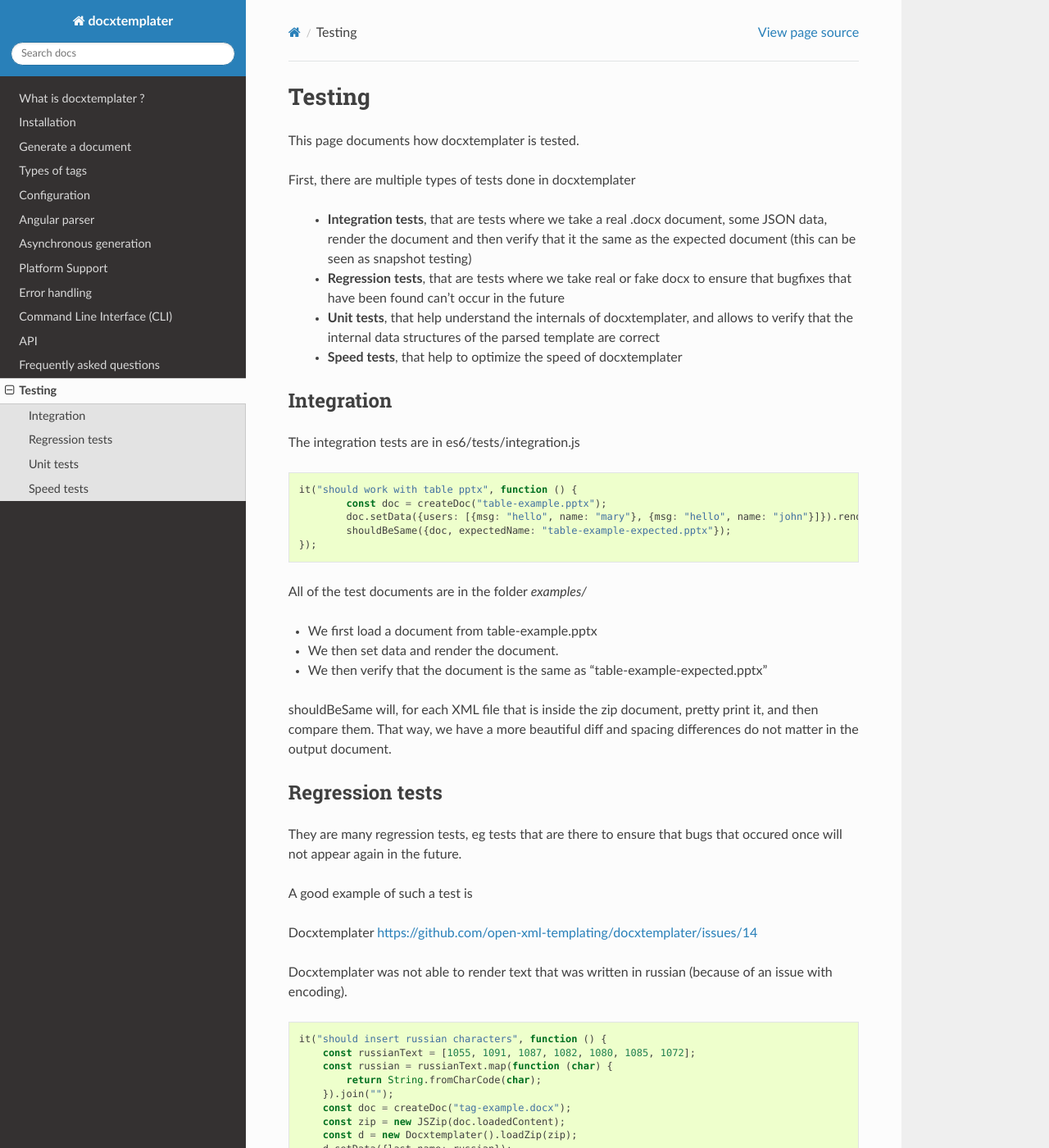
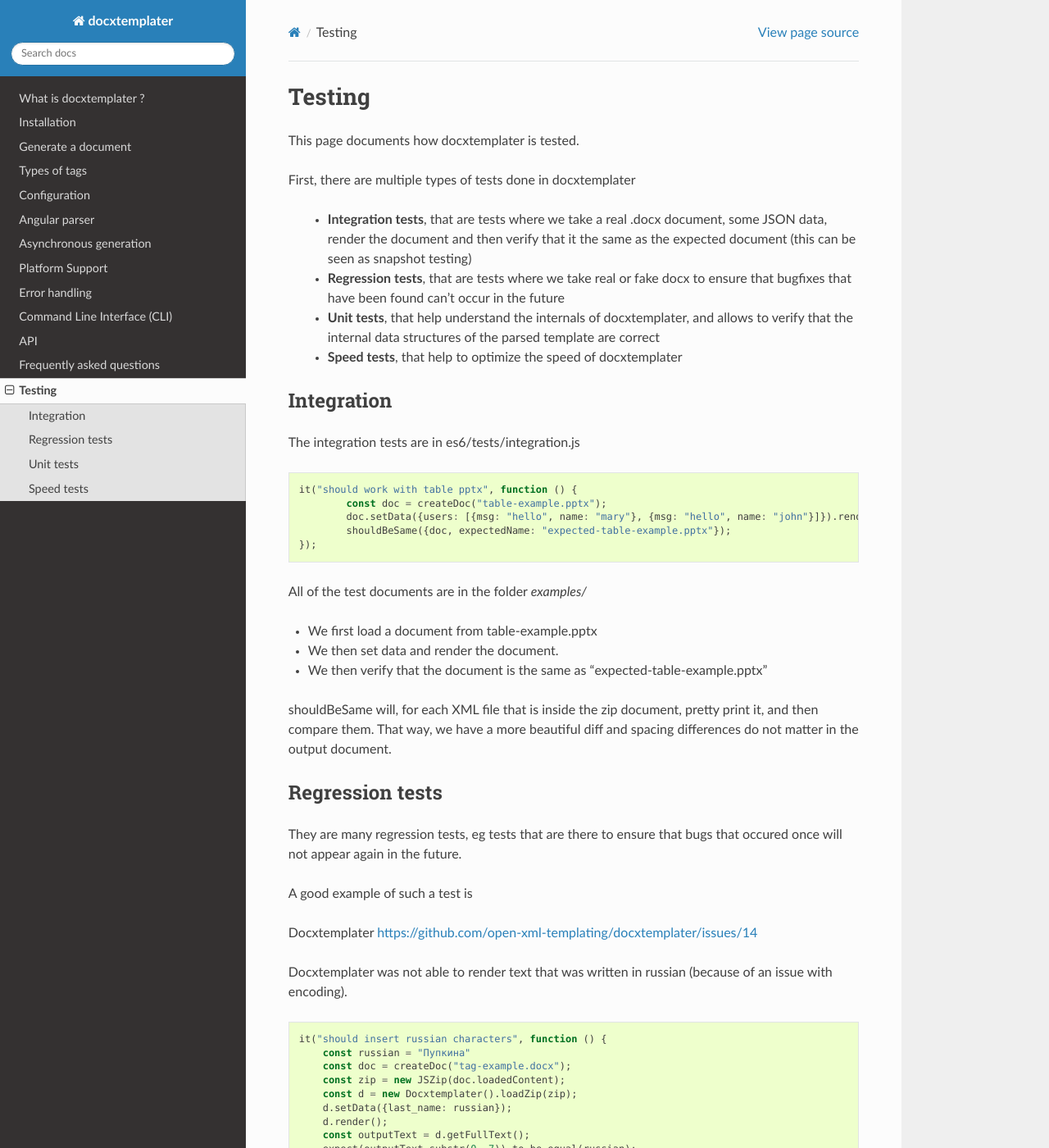
Before and after one commit to open-xml-templating/docxtemplater, a Sphinx documentation site: the page built from docs/source/testing.rst, in a window 1280 px wide and 1400 px high. Shown: the whole window at 82% size. Built offline with Sphinx 7.4.7 and the Read the Docs theme 2.0.0, drawn with Linux system fonts in a browser that asks for light colours.

```diff
--- a/docs/source/testing.rst
+++ b/docs/source/testing.rst
@@ -26,14 +26,14 @@ The integration tests are in es6/tests/integration.js
 	it("should work with table pptx", function () {
 		const doc = createDoc("table-example.pptx");
 		doc.setData({users: [{msg: "hello", name: "mary"}, {msg: "hello", name: "john"}]}).render();
-		shouldBeSame({doc, expectedName: "table-example-expected.pptx"});
+		shouldBeSame({doc, expectedName: "expected-table-example.pptx"});
 	});
 
 All of the test documents are in the folder `examples/`
 
 * We first load a document from table-example.pptx
 * We then set data and render the document.
-* We then verify that the document is the same as "table-example-expected.pptx"
+* We then verify that the document is the same as "expected-table-example.pptx"
 
 shouldBeSame will, for each XML file that is inside the zip document, pretty print it, and then compare them. That way, we have a more beautiful diff and spacing differences do not matter in the output document.
 
@@ -51,10 +51,7 @@ Docxtemplater was not able to render text that was written in russian (because o
 .. code-block:: javascript
 
     it("should insert russian characters", function () {
-        const russianText = [1055, 1091, 1087, 1082, 1080, 1085, 1072];
-        const russian = russianText.map(function (char) {
-            return String.fromCharCode(char);
-        }).join("");
+        const russian = "Пупкина"
         const doc = createDoc("tag-example.docx");
         const zip = new JSZip(doc.loadedContent);
         const d = new Docxtemplater().loadZip(zip);
```
Also changed, not shown: 19 other files.
